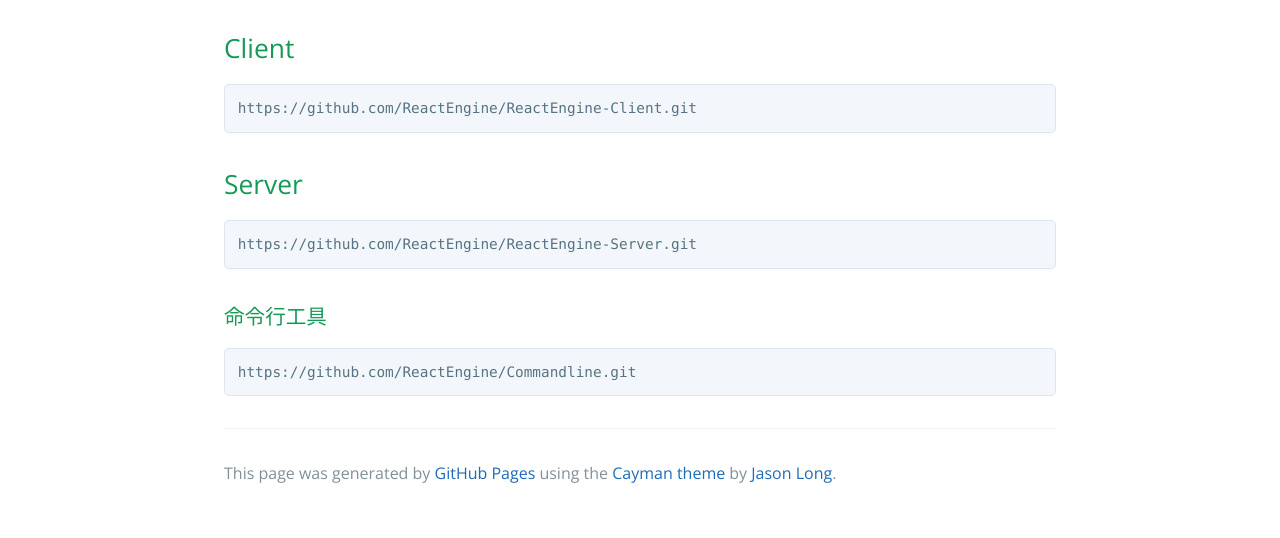
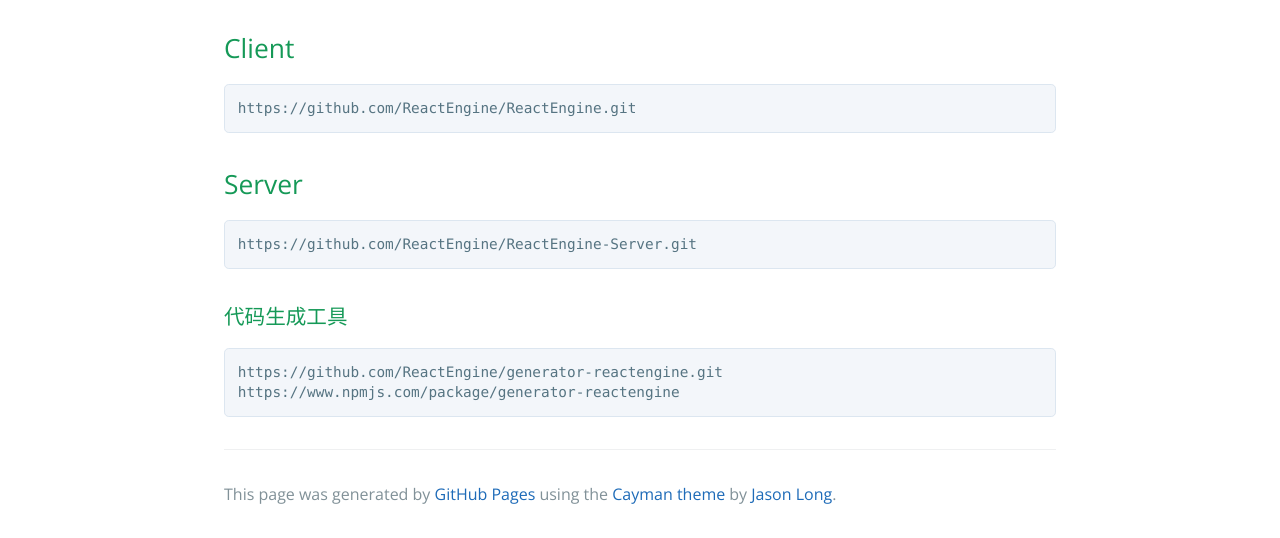
Before and after one commit to ReactEngine/reactengine.github.com, a plain HTML site: page index.html in a window 1280 px wide. Shown: the part 475-1013 px from the top of the page. Before the commit the page ends 992 px from the top, so only its background shows below. Drawn offline with nearby package versions, Linux system fonts and the light colour scheme.

Commit message:
Replace master branch with page content via GitHub

```diff
--- a/index.html
+++ b/index.html
@@ -25,7 +25,7 @@
 <h2>
 <a id="client" class="anchor" href="#client" aria-hidden="true"><span aria-hidden="true" class="octicon octicon-link"></span></a>Client</h2>
 
-<pre><code>https://github.com/ReactEngine/ReactEngine-Client.git
+<pre><code>https://github.com/ReactEngine/ReactEngine.git
 </code></pre>
 
 <h2>
@@ -35,9 +35,10 @@
 </code></pre>
 
 <h3>
-<a id="命令行工具" class="anchor" href="#%E5%91%BD%E4%BB%A4%E8%A1%8C%E5%B7%A5%E5%85%B7" aria-hidden="true"><span aria-hidden="true" class="octicon octicon-link"></span></a>命令行工具</h3>
+<a id="代码生成工具" class="anchor" href="#%E4%BB%A3%E7%A0%81%E7%94%9F%E6%88%90%E5%B7%A5%E5%85%B7" aria-hidden="true"><span aria-hidden="true" class="octicon octicon-link"></span></a>代码生成工具</h3>
 
-<pre><code>https://github.com/ReactEngine/Commandline.git
+<pre><code>https://github.com/ReactEngine/generator-reactengine.git
+https://www.npmjs.com/package/generator-reactengine
 </code></pre>
 
       <footer class="site-footer">
```
Also changed, not shown: params.json (+7 -1 lines).
